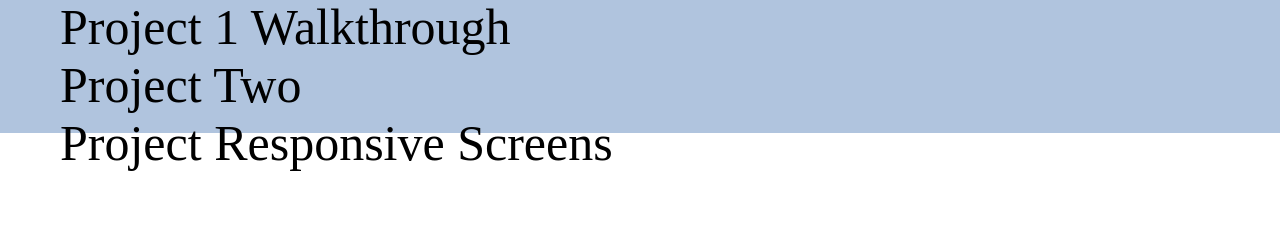
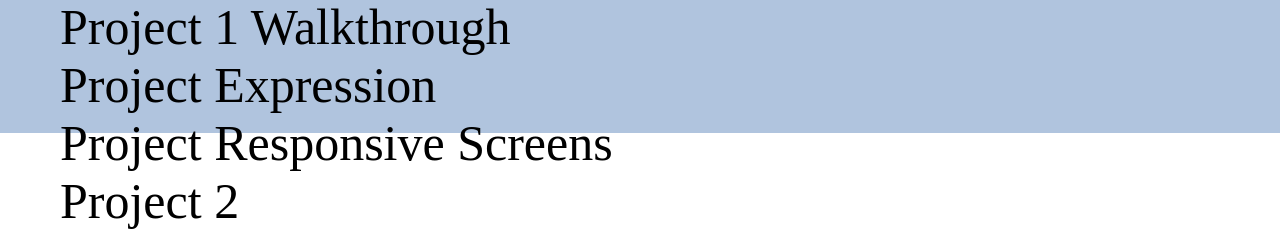
Before and after one commit to hanr119/hanr119.github.io, a plain HTML site: page index.html in a window 1280 px wide. Shown: the part 707-937 px from the top of the page. Before the commit the page ends 879 px from the top, so only its background shows below. Drawn offline with Linux system fonts and the light colour scheme.

Commit message:
Update index.html

```diff
--- a/index.html
+++ b/index.html
@@ -25,8 +25,11 @@
             <li><a class="nav-links" href="https://rachelhan-craigslist-ad.glitch.me/">Craigslist Ad</a></li>
             <li><a class="nav-links" href="https://rachelh-core2studio-project1.glitch.me/">Project One</a></li>
             <li><a class="nav-links" href="https://youtu.be/S1cRygUglvQ">Project 1 Walkthrough</a></li>
-            <li><a class="nav-links" href="https://hanr119.github.io/rayhan-project-expression/">Project Two</a></li>
+            <li><a class="nav-links" href="https://hanr119.github.io/rayhan-project-expression/">Project Expression</a></li>
             <li><a class="nav-links" href="https://rayhan-responsive-screens-project.glitch.me/">Project Responsive Screens</a></li>
+            <li><a class="nav-links" href="">Project 2</a></li>
+            <li><a class="nav-links" href=""></a></li>
+            <li><a class="nav-links" href=""></a></li>
         </ul>
     </div>
   </body>
```
